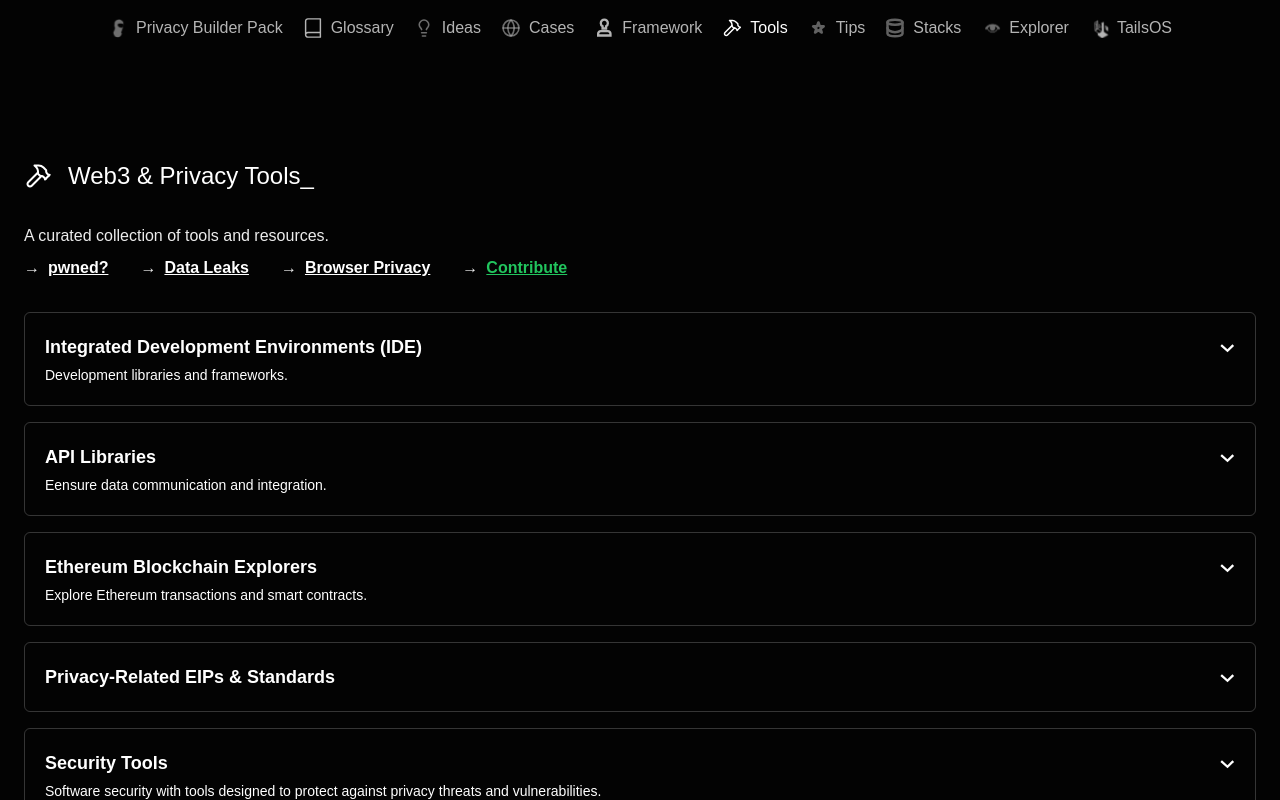
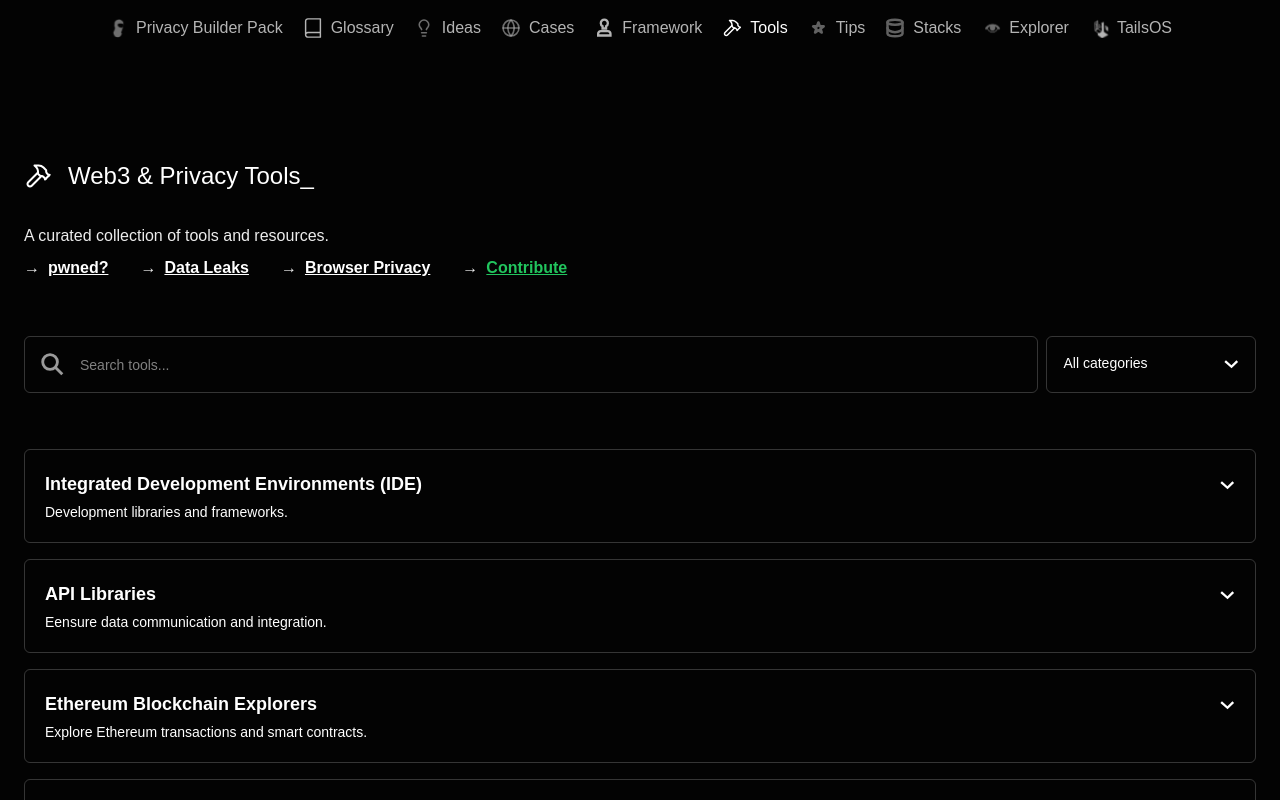
Before and after one commit to ilge-ustun/privacy-builder-pack, a Next.js app in the folder app/: page /tools in a window 1280 px wide. Shown: the top 800 px of the page. Built offline with nearby package versions, Linux system fonts and the light colour scheme; a web font is replaced by a local one.

Commit message:
search tools wip

```diff
--- a/app/src/app/tools/page.tsx
+++ b/app/src/app/tools/page.tsx
@@ -1,11 +1,21 @@
+"use client"
 import ExternalLink from "@/components/InlineExternalLink"
 import Image from "next/image"
 import ToolsCategories from "@/components/ToolsCategories"
 import tools1 from "@/data/tools.json"
 import tools2 from "@/data/privacyFocusedTools.json"
-
+import SearchTool from "@/components/SearchTool"
+import { useState } from "react"
 const tools = [...tools1, ...tools2]
 export default function Tools() {
+  const [searchQuery, setSearchQuery] = useState("")
+
+  const handleSearch = (query: string) => {
+    setSearchQuery(query)
+  }
+
+  console.log(searchQuery)
+
   return (
     <main className="relative min-h-screen bg-[#030303] pt-20 flex flex-col items-center">
       <div className="relative flex flex-col gap-8 items-center sm:items-start p-6 px-4 sm:px-6 pb-20 sm:p-20 container">
@@ -35,7 +45,7 @@ export default function Tools() {
           </div>
         </div>
 
-        {/* To do add search */}
+        <SearchTool onSearch={handleSearch} />
 
         <ToolsCategories toolsCategories={tools} />
       </div>
--- /dev/null
+++ b/app/src/components/SearchTool.tsx
@@ -0,0 +1,35 @@
+"use client"
+import { useState } from "react"
+import Image from "next/image"
+import MultiSelectTags from "@/components/SelectTags"
+
+interface SearchToolProps {
+  onSearch?: (query: string) => void
+}
+
+export default function SearchTool({ onSearch }: SearchToolProps) {
+  const [query, setQuery] = useState("")
+
+  const handleChange = (e: React.ChangeEvent<HTMLInputElement>) => {
+    setQuery(e.target.value)
+    if (onSearch) {
+      onSearch(e.target.value)
+    }
+  }
+
+  return (
+    <div className="flex flex-row gap-2 w-full my-6">
+      <div className="flex items-center thin-border text-white w-full p-4 grow">
+        <Image src="/icons/search.svg" alt="Search Icon" width={23} height={23} />
+        <input
+          type="text"
+          value={query}
+          onChange={handleChange}
+          className="ml-4 outline-none text-sm w-full placeholder-white/50"
+          placeholder="Search tools..."
+        />
+      </div>
+      <MultiSelectTags />
+    </div>
+  )
+}
--- /dev/null
+++ b/app/src/components/SelectTags.tsx
@@ -0,0 +1,77 @@
+import { getAllTags } from "@/utils/getTags"
+import { useState } from "react"
+import Image from "next/image"
+
+interface SelectTagsProps {
+  // onChange?: (selected: string[]) => void
+  onChange?: (selected: string) => void
+}
+
+const placeholder = "All categories"
+
+const options = [placeholder, ...getAllTags()]
+
+export default function SelectTags({ onChange }: SelectTagsProps) {
+  const [isOpen, setIsOpen] = useState(false)
+  // const [selectedOptions, setSelectedOptions] = useState<string[]>([])
+
+  // const toggleOption = (option: string) => {
+  //   const newSelected = selectedOptions.includes(option)
+  //     ? selectedOptions.filter((o) => o !== option)
+  //     : [...selectedOptions, option]
+  //   setSelectedOptions(newSelected)
+  //   if (onChange) onChange(newSelected)
+  // }
+
+  const [selectedOption, setSelectedOption] = useState<string>(options[0])
+
+  const toggleOption = (option: string) => {
+    setSelectedOption(option)
+    if (onChange) onChange(option)
+    setIsOpen(false)
+  }
+
+  return (
+    <div className="relative inline-block text-white w-64">
+      <button
+        onClick={() => setIsOpen(!isOpen)}
+        className="w-full thin-border p-4 flex justify-between items-center"
+      >
+        <span
+          className={`text-left text-sm truncate h-[23px] ${
+            selectedOption === placeholder ? "text-white" : "text-green-500"
+          }`}
+        >
+          {selectedOption}
+        </span>
+
+        <Image
+          src="/icons/chevron.svg"
+          alt="Toggle"
+          width={15}
+          height={15}
+          className={`transition-transform duration-200 ${isOpen ? "rotate-180" : ""}`}
+        />
+      </button>
+
+      {isOpen && (
+        <div className="absolute mt-2 w-full thin-border bg-black overflow-y-auto z-10">
+          {options.map((option) => (
+            <div
+              key={option}
+              onClick={() => toggleOption(option)}
+              // className={`px-4 py-2 cursor-pointer text-sm hover:bg-white/10 ${
+              //   selectedOptions.includes(option) ? "text-green-400" : "text-white"
+              // }`}
+              className={`px-4 py-2 cursor-pointer text-sm hover:bg-white/10 ${
+                selectedOption === option ? "text-green-400" : "text-white"
+              }`}
+            >
+              {option}
+            </div>
+          ))}
+        </div>
+      )}
+    </div>
+  )
+}
--- /dev/null
+++ b/app/src/utils/getTags.ts
@@ -0,0 +1,10 @@
+import toolsData from "../data/tools.json"
+import privacyFocusedToolsData from "../data/privacyFocusedTools.json"
+import { ToolsData } from "@/types/tools"
+
+export function getAllTags(): string[] {
+  const allData: ToolsData = [...toolsData, ...privacyFocusedToolsData]
+  const allTags = allData.flatMap((category) => category.items.flatMap((item) => item.tags))
+
+  return [...new Set(allTags)].sort()
+}
```
Also changed, not shown: app/public/icons/search.svg (added).
